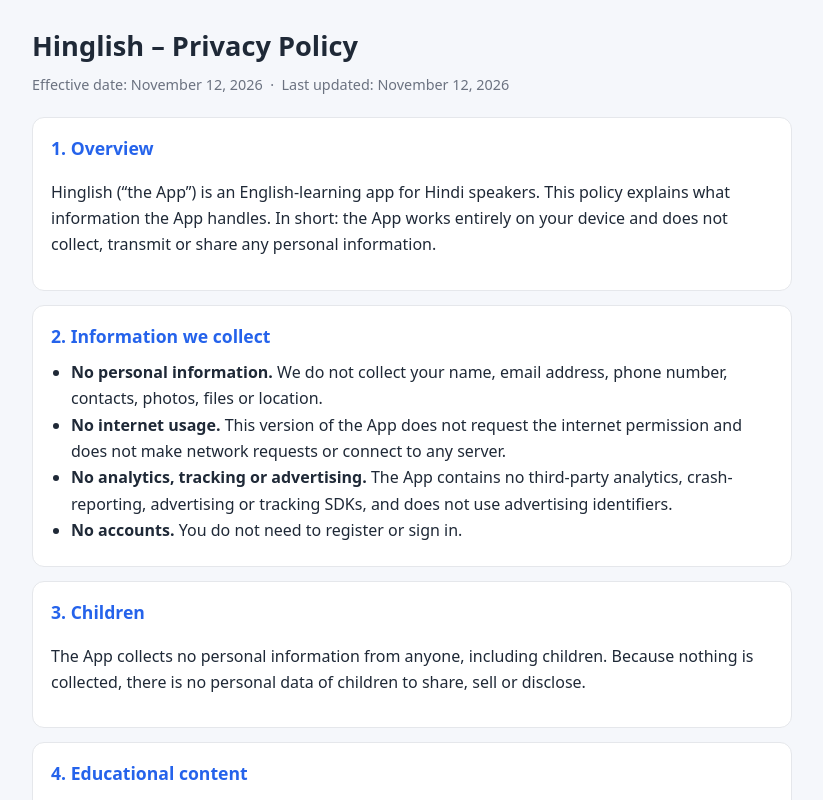
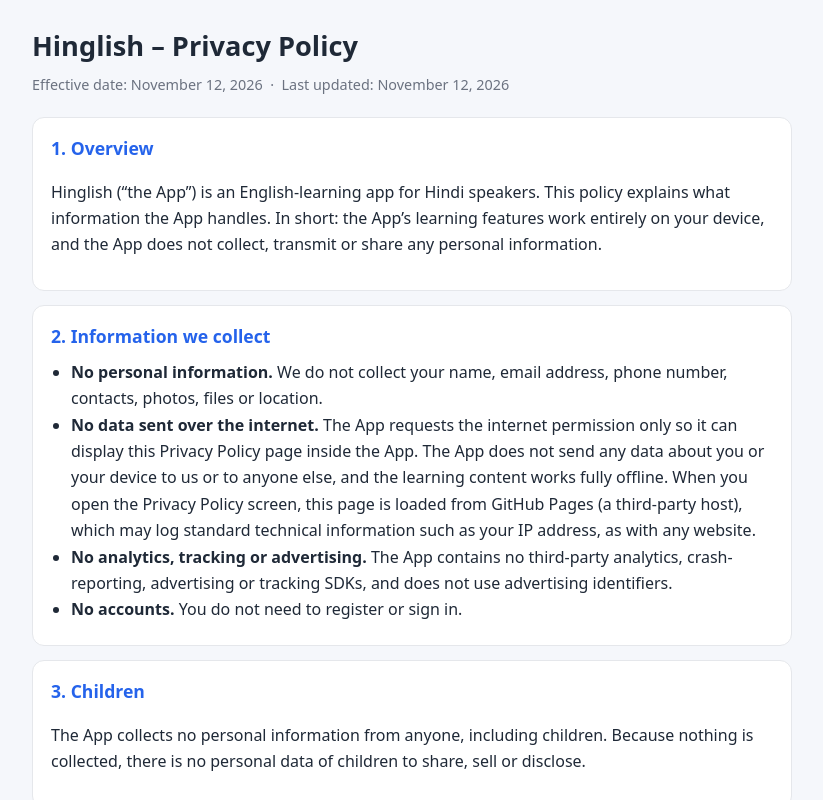
Before and after one commit to Manish35677/hinglish-privacy, a plain HTML site: page privacy-policy.html in a window 1280 px wide. Shown: the top 800 px of the page, without its empty margins (228-1051 px from the left). Drawn offline with Linux system fonts and the light colour scheme.

Commit message:
Update policy: developer name, internet permission wording
Co-Authored-By: Claude Sonnet 5.5 <noreply@anthropic.com>

```diff
--- a/privacy-policy.html
+++ b/privacy-policy.html
@@ -26,14 +26,14 @@
 
   <section>
     <h2>1. Overview</h2>
-    <p>Hinglish (“the App”) is an English-learning app for Hindi speakers. This policy explains what information the App handles. In short: the App works entirely on your device and does not collect, transmit or share any personal information.</p>
+    <p>Hinglish (“the App”) is an English-learning app for Hindi speakers. This policy explains what information the App handles. In short: the App’s learning features work entirely on your device, and the App does not collect, transmit or share any personal information.</p>
   </section>
 
   <section>
     <h2>2. Information we collect</h2>
     <ul>
       <li><strong>No personal information.</strong> We do not collect your name, email address, phone number, contacts, photos, files or location.</li>
-      <li><strong>No internet usage.</strong> This version of the App does not request the internet permission and does not make network requests or connect to any server.</li>
+      <li><strong>No data sent over the internet.</strong> The App requests the internet permission only so it can display this Privacy Policy page inside the App. The App does not send any data about you or your device to us or to anyone else, and the learning content works fully offline. When you open the Privacy Policy screen, this page is loaded from GitHub Pages (a third-party host), which may log standard technical information such as your IP address, as with any website.</li>
       <li><strong>No analytics, tracking or advertising.</strong> The App contains no third-party analytics, crash-reporting, advertising or tracking SDKs, and does not use advertising identifiers.</li>
       <li><strong>No accounts.</strong> You do not need to register or sign in.</li>
     </ul>
@@ -62,7 +62,7 @@
   <section>
     <h2>7. Contact us</h2>
     <p>If you have questions about this policy, contact the developer at <a href="mailto:support.info247@gmail.com">support.info247@gmail.com</a>.</p>
-    <p>Developer: Manish Sharma</p>
+    <p>Developer: Hinglish Team</p>
   </section>
 </main>
 </body>
```
